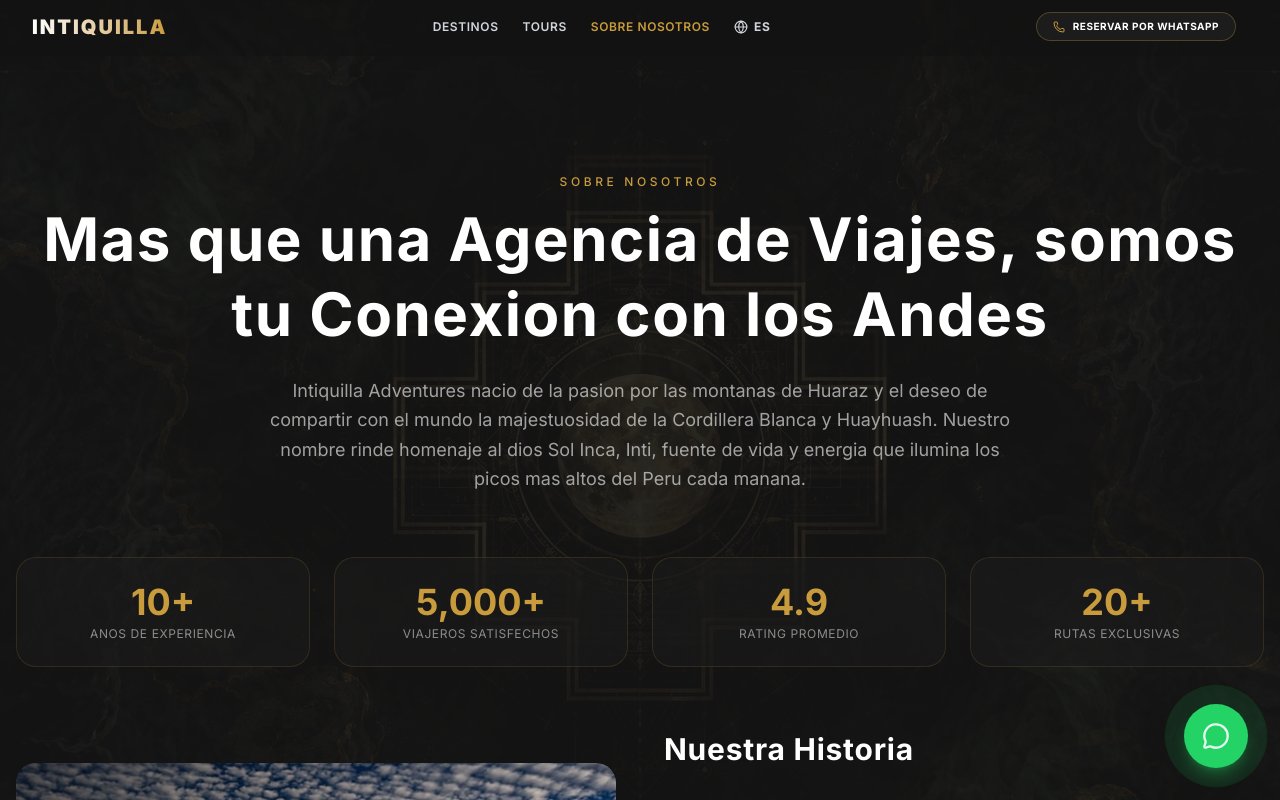
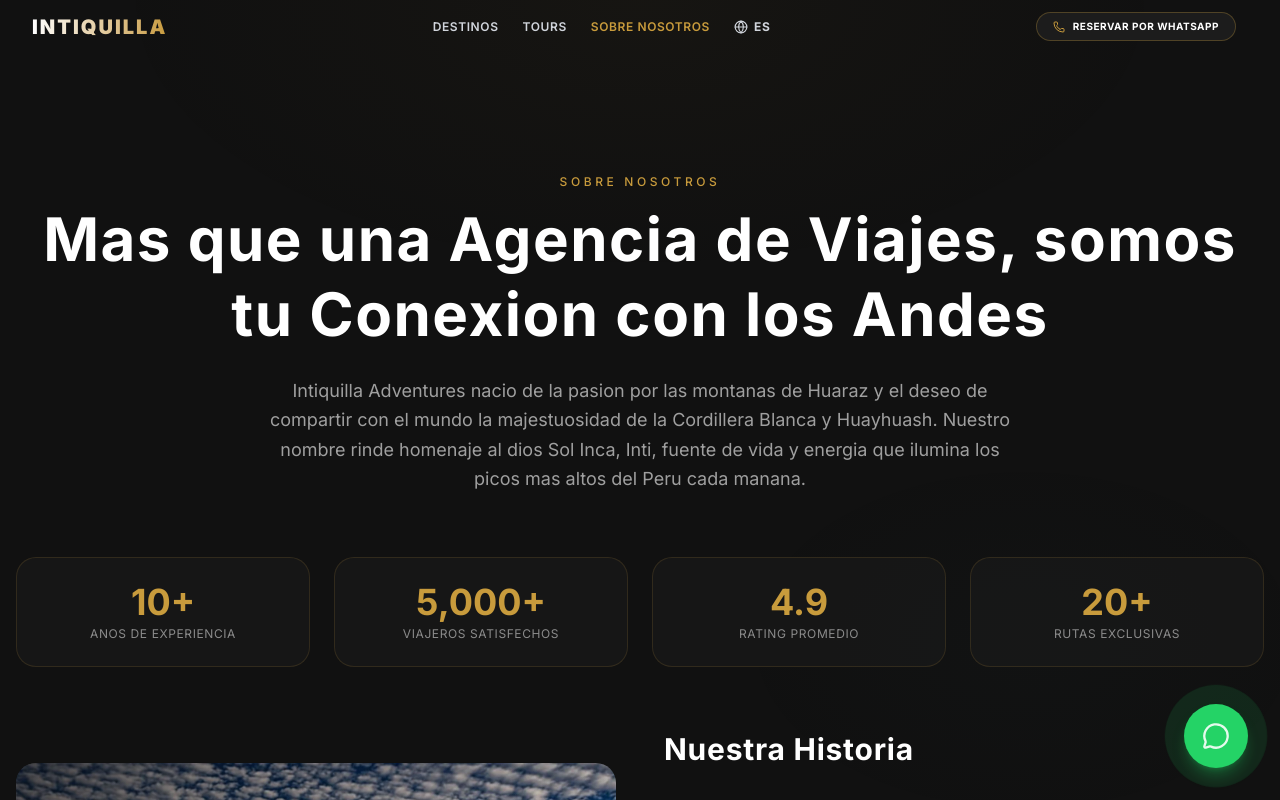
Before and after one commit to gozustrike-lab/Intiquilla-adventures, a Next.js app: page /nosotros in a window 1280 px wide. Shown: the top 800 px of the page. Built offline with nearby package versions, Linux system fonts and the light colour scheme.

Commit message:
refactor: remove chakana background pattern, replace with clean ambient radial glow using Andean palette

```diff
--- a/src/app/globals.css
+++ b/src/app/globals.css
@@ -129,8 +129,8 @@
     -webkit-mask-image: linear-gradient(to right, transparent, black 3%, black 97%, transparent);
   }
 
-  /* Immersive logo background overlay */
-  .immersive-bg {
+  /* Subtle ambient radial glow on body — warm gold center, deep black edges */
+  .ambient-glow {
     position: fixed;
     top: 0;
     left: 0;
@@ -138,26 +138,8 @@
     height: 100vh;
     z-index: -1;
     pointer-events: none;
-    background-image: url('/images/logo-bg-full.webp');
-    background-size: cover;
-    background-position: center;
-    background-repeat: no-repeat;
-    opacity: 0.035;
-    mix-blend-mode: screen;
-    filter: blur(1px) brightness(1.2);
-  }
-
-  @media (max-width: 767px) {
-    .immersive-bg {
-      background-image: url('/images/logo-bg-sm.webp');
-      opacity: 0.03;
-      filter: blur(0.5px) brightness(1.1);
-    }
-  }
-
-  @media (min-width: 768px) and (max-width: 1023px) {
-    .immersive-bg {
-      background-image: url('/images/logo-bg-md.webp');
-    }
+    background:
+      radial-gradient(ellipse 60% 50% at 50% 0%, rgba(200, 155, 60, 0.03) 0%, transparent 70%),
+      radial-gradient(ellipse 40% 40% at 80% 80%, rgba(95, 168, 184, 0.015) 0%, transparent 60%);
   }
 }
--- a/src/app/layout.tsx
+++ b/src/app/layout.tsx
@@ -49,8 +49,8 @@
         <link rel="preload" as="image" href="/images/hero-slide-mountainlake.webp" type="image/webp" />
       </head>
       <body className={`${inter.variable} font-sans antialiased bg-[#111111] text-white`}>
-        {/* Immersive logo background */}
-        <div className="immersive-bg" aria-hidden="true" />
+        {/* Subtle ambient background glow */}
+        <div className="ambient-glow" aria-hidden="true" />
         <I18nProvider>
           <BookingProvider>
             <Preloader />
--- a/src/app/nosotros/page.tsx
+++ b/src/app/nosotros/page.tsx
@@ -48,8 +48,7 @@
   return (
     <div>
       <section className="relative py-20 md:py-28 px-4 overflow-hidden">
-        <div className="absolute inset-0 bg-fixed bg-cover bg-center opacity-[0.08] mix-blend-screen pointer-events-none" style={{ backgroundImage: "url(/images/fondo-chakana.webp)" }} />
-        <div className="relative z-10 max-w-7xl mx-auto">
+        <div className="max-w-7xl mx-auto">
           {/* ── Hero / About ── */}
           <motion.div
             className="text-center mb-16"
--- a/src/app/page.tsx
+++ b/src/app/page.tsx
@@ -373,8 +373,7 @@
 
       {/* ═══ IMMERSIVE TESTIMONIAL STRIP ═══ */}
       <section className="py-20 md:py-28 px-4 relative overflow-hidden">
-        <div className="absolute inset-0 bg-fixed bg-cover bg-center opacity-[0.04] mix-blend-screen pointer-events-none" style={{ backgroundImage: "url(/images/fondo-chakana.webp)" }} />
-        <div className="relative z-10 max-w-6xl mx-auto">
+        <div className="max-w-6xl mx-auto relative z-10">
           <div className="text-center mb-12">
             <span className="text-[#C89B3C] text-[10px] tracking-widest uppercase font-bold block mb-3">{t("testimonials.badge")}</span>
             <h2 className="text-3xl md:text-4xl lg:text-5xl font-extrabold uppercase text-white tracking-tight">{t("testimonials.title")}</h2>
--- a/src/lib/tours-data.ts
+++ b/src/lib/tours-data.ts
@@ -324,7 +324,7 @@
     gallery: [
       "/images/tour-chavin.webp",
       "/images/hero-astronomico.webp",
-      "/images/fondo-chakana.webp",
+      "/images/hero-1.webp",
     ],
     difficulty: "Facil",
     difficultyLevel: 1,
```
